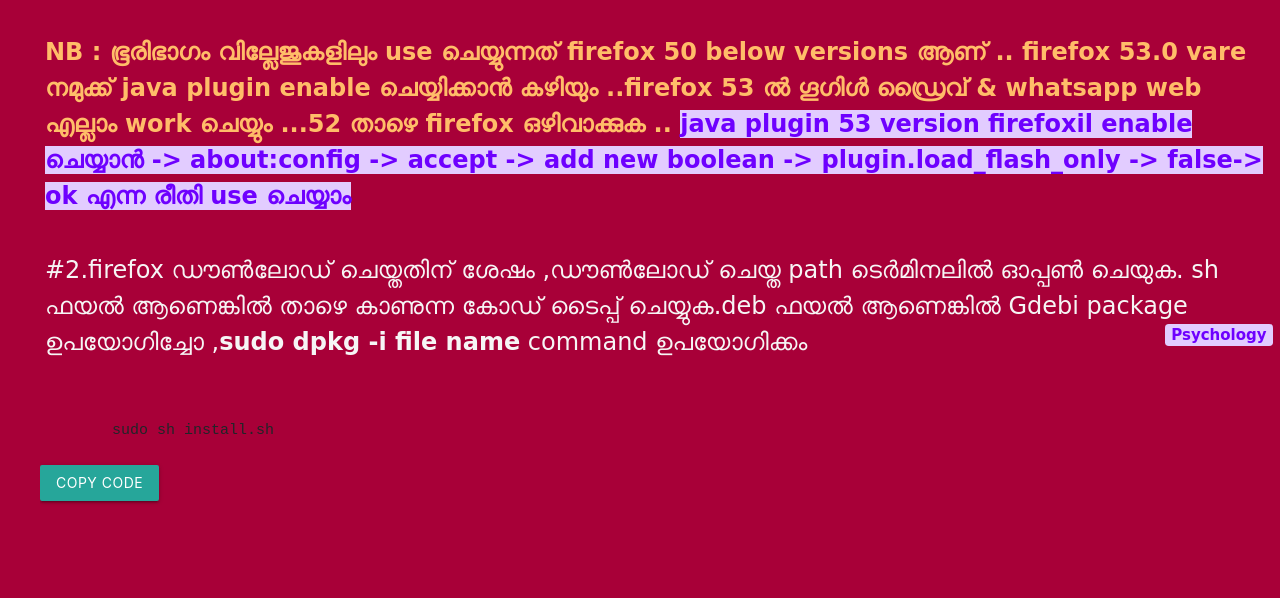
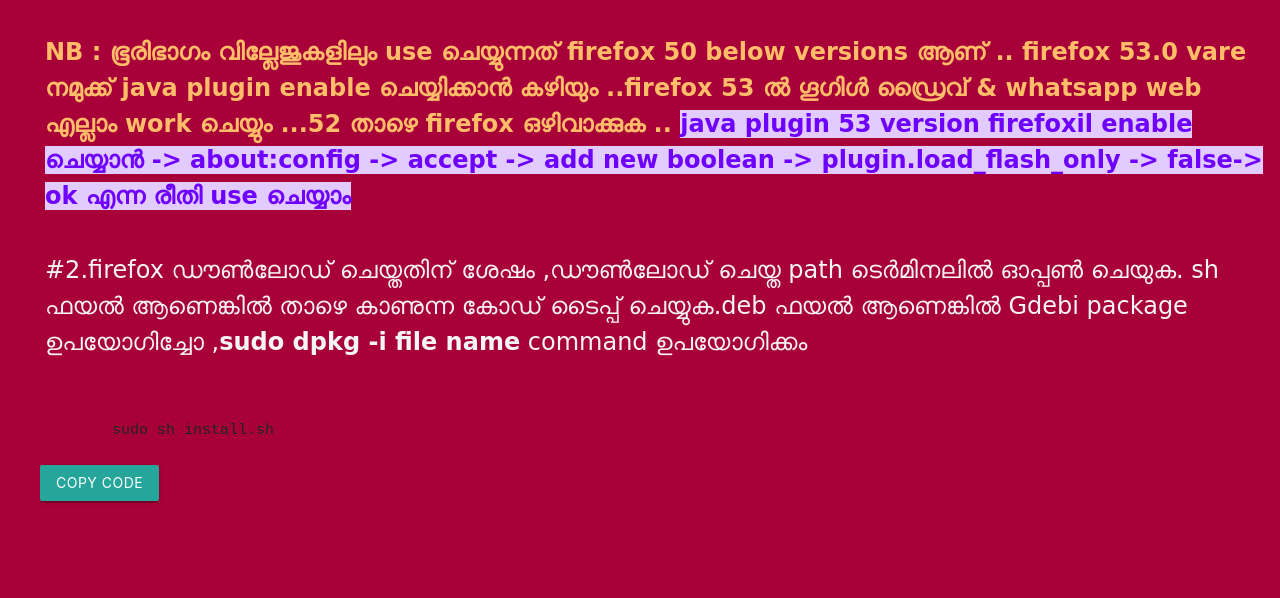
Before and after one commit to hasthamalp/hasthamalp1.github.io, a plain HTML site: page firefox.html in a window 1280 px wide. Shown: the part 198-796 px from the top of the page. Drawn offline with nearby package versions, Linux system fonts and the light colour scheme; some packages are replaced by stand-ins of ours; no server answers; a script that the page names is missing; a web font is replaced by a local one.

Commit message:
Update firefox.html

```diff
--- a/firefox.html
+++ b/firefox.html
@@ -51,7 +51,7 @@
 
     </p><br>
     <p style="font-family: 'Chilanka', cursive;margin-left: 45px;color: #f6f5f5;font-size:x-large;">#2.firefox ഡൗൺലോഡ് ചെയ്തതിന്‌ ശേഷം ,ഡൗൺലോഡ് ചെയ്ത path ടെർമിനലിൽ ഓപ്പൺ ചെയുക. sh ഫയൽ ആണെങ്കിൽ താഴെ കാണുന്ന കോഡ് ടൈപ്പ് ചെയ്യുക.deb ഫയൽ ആണെങ്കിൽ Gdebi package ഉപയോഗിച്ചോ ,<b>sudo dpkg -i file name</b> command ഉപയോഗിക്കം
-    <span class="badge badge-soft-primary mr-2 mb-2" style="color: #6e00ff;background-color: #e2ccff;">Psychology</span>
+
     </p><br>
 
     <pre class="prettyprint lang-bsh" style="width: 60%;height: 5cm; margin-left: 40px;">
```
